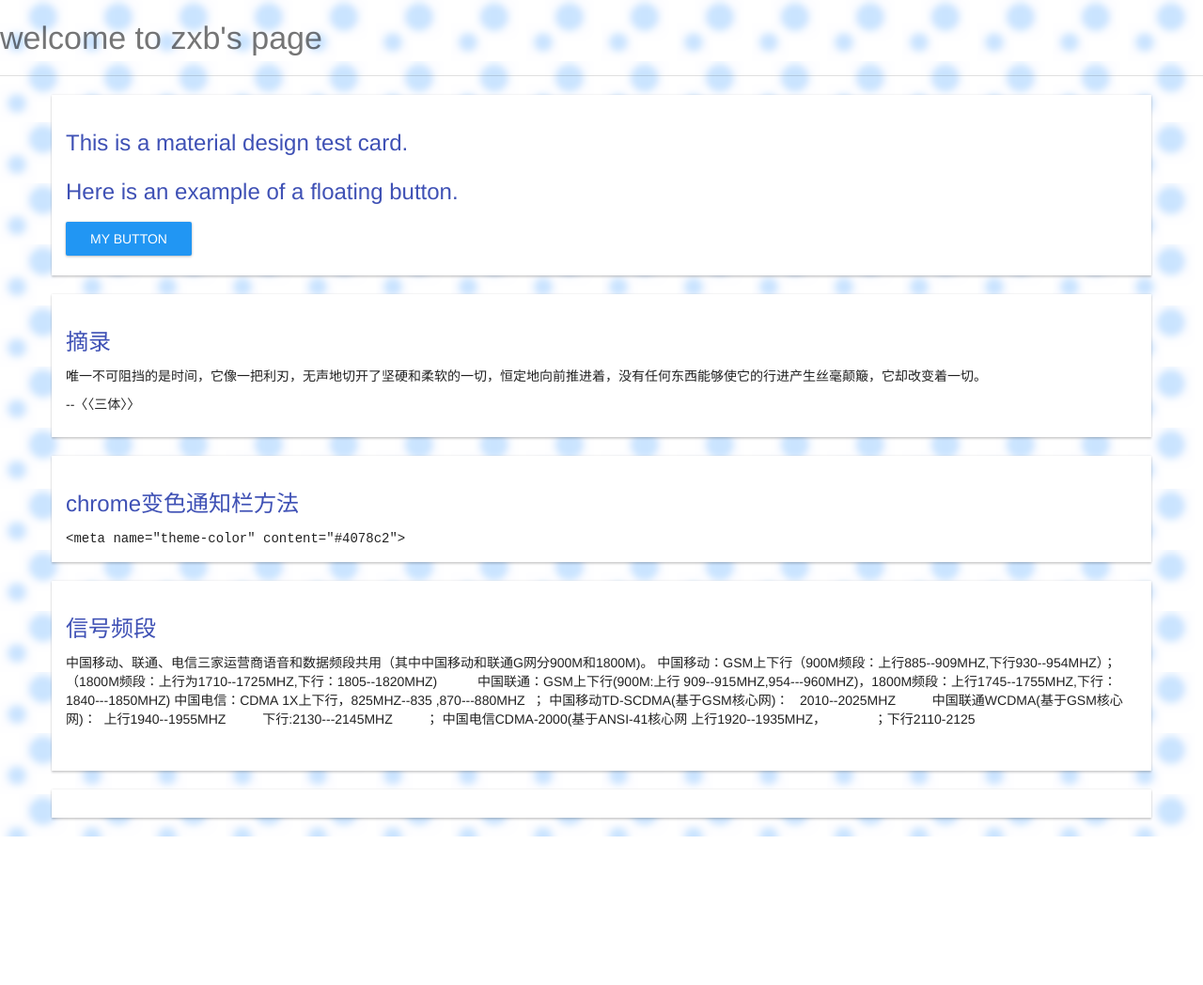
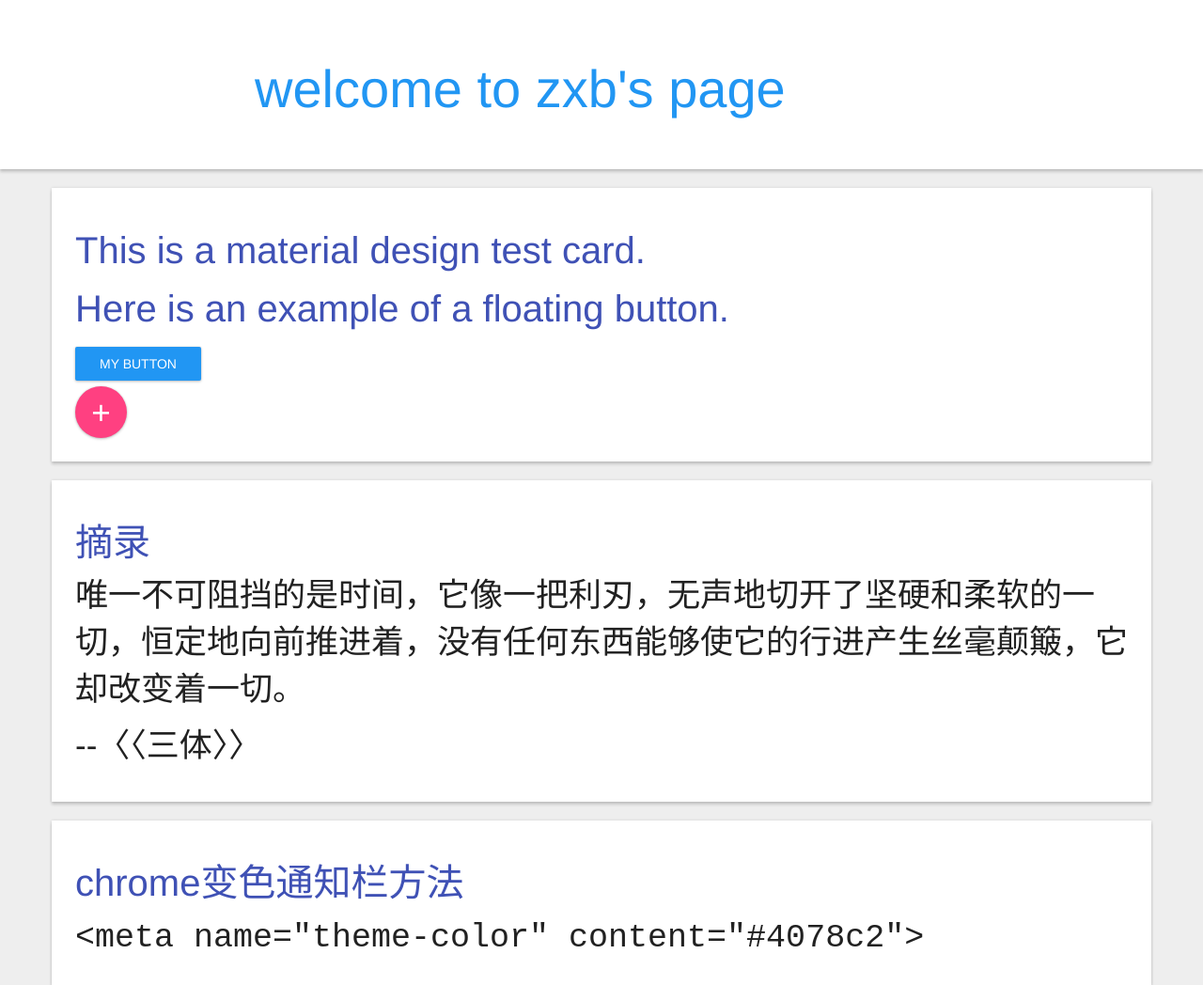
Before and after one commit to Usb233/zxb, a plain HTML site: page index.html in a window 1280 px wide. Shown: the top 1048 px of the page at 94% size. Before the commit the page ends 890 px from the top, so only its background shows below. Drawn offline with Linux system fonts and the light colour scheme.

Commit message:
update card

```diff
--- a/css/mui.css
+++ b/css/mui.css
@@ -26,7 +26,7 @@ html {
  */
 body {
   margin:auto;
-  background-image:url(/images/background3a.png);
+  background-imag:url(/images/background3a.gif);;
 }
 
 /* HTML5 display definitions
@@ -423,11 +423,11 @@ html {
 
 body {
   font-family: "Helvetica Neue", Helvetica, Arial, Verdana, "Trebuchet MS";
-  font-size: 14px;
+  font-size: 35px;
   font-weight: 400;
   line-height: 1.429;
   color: rgba(0, 0, 0, 0.87);
-  background-color: #FFF;
+  background-color: #EEEEEE;
 }
 
 input,
@@ -1464,9 +1464,12 @@ hr {
 
 .mui-text-display1, h1 {
   font-weight: 400;
-  font-size: 34px;
-  line-height: 40px;
-  color: rgba(0, 0, 0, 0.54);
+  font-size: 56px;
+  line-height: 100px;
+  color:#2196F3;
+  margin-left:auto;
+  margin-right:auto;
+  width:60%;
 }
 
 .mui-text-display1.mui-text-black, h1.mui-text-black {
@@ -1483,8 +1486,8 @@ hr {
 
 .mui-text-headline, h2 {
   font-weight: 400;
-  font-size: 24px;
-  line-height: 32px;
+  font-size: 40px;
+  line-height: 42px;
   color:#3F51B5;
 }
 
@@ -1502,9 +1505,9 @@ hr {
 
 .mui-text-title, h3 {
   font-weight: 400;
-  font-size: 20px;
+  font-size: 30px;
   line-height: 28px;
-  color: rgba(0, 0, 0, 0.87);
+  color: #5C6BC0;
 }
 
 .mui-text-title.mui-text-black, h3.mui-text-black {
@@ -1638,11 +1641,11 @@ hr {
  * MUI Panel module
  */
 .mui-panel {
-  padding: 15px;
+  padding: 25px;
   margin-bottom: 20px;
   border-radius: 0;
   background-color: #FFF;
-  box-shadow: 0 2px 2px 0 rgba(0, 0, 0, 0.16), 0 0px 2px 0 rgba(0, 0, 0, 0.12);
+  box-shadow: 0 3px 3px 0 rgba(0, 0, 0, 0.16), 0 0px 3px 0 rgba(0, 0, 0, 0.12);
 }
 
 .mui-panel:before,
@@ -1967,6 +1970,7 @@ fieldset[disabled] .mui-btn-accent.mui-btn-flat:active {
   border-radius: 50%;
   color: #FFF;
   background-color: #FF4081;
+  text-align:center
 }
 
 .mui-btn-floating:hover,
@@ -2814,6 +2818,7 @@ th {
 
 .mui-text-center {
   text-align: center !important;
+  size:
 }
 
 .mui-text-justify {
--- a/index.html
+++ b/index.html
@@ -8,12 +8,13 @@
   </head>
 
   <body>
-    <h1>welcome to zxb's page</h1>
-  <hr/>
+    <div class="mui-panel"><h1>welcome to zxb's page</h1></div>
+
 	  <div class="mui-container mui-panel">
 		<h2>This is a material design test card.</h2>
 	    <h2>Here is an example of a floating button.</h2>
 		<button class="mui-btn mui-btn-primary mui-btn-raised">My Button</button>
+		<div class="mui-btn-floating">+</div>
 	  </div>
 
 	  <div class="mui-container mui-panel">
@@ -21,29 +22,33 @@
 	      <p id="main">唯一不可阻挡的是时间，它像一把利刃，无声地切开了坚硬和柔软的一切，恒定地向前推进着，没有任何东西能够使它的行进产生丝毫颠簸，它却改变着一切。</p>
           <p id="foot">--〈〈三体〉〉</p>
 	  </div>
+
 	  <div class="mui-container mui-panel">
 	    <h2 id="head">chrome变色通知栏方法</h2>
 		  <code id="code">&lt;meta name="theme-color" content="#4078c2"&gt;</code>
 	  </div>
+
 	  <div class="mui-container mui-panel">
-		<h2 id="head">信号频段</h2>
-		<p id="main">中国移动、联通、电信三家运营商语音和数据频段共用（其中中国移动和联通G网分900M和1800M)。
+		<h2>信号频段</h2>
+		  <p>中国移动、联通、电信三家运营商语音和数据频段共用（其中中国移动和联通G网分900M和1800M)。
 
-		中国移动：GSM上下行（900M频段：上行885--909MHZ,下行930--954MHZ）；（1800M频段：上行为1710--1725MHZ,下行：1805--1820MHZ)
+	      <p>中国移动：GSM上下行（900M频段：上行885--909MHZ,下行930--954MHZ）；（1800M频段：上行为1710--1725MHZ,下行：1805--1820MHZ)</p>
 
-		中国联通：GSM上下行(900M:上行 909--915MHZ,954---960MHZ)，1800M频段：上行1745--1755MHZ,下行：1840---1850MHZ)
+		  <p>中国联通：GSM上下行(900M:上行 909--915MHZ,954---960MHZ)，1800M频段：上行1745--1755MHZ,下行：1840---1850MHZ)</p>
 
-		中国电信：CDMA 1X上下行，825MHZ--835 ,870---880MHZ  ；
+		  <p>中国电信：CDMA 1X上下行，825MHZ--835 ,870---880MHZ  ；</p>
 
-		中国移动TD-SCDMA(基于GSM核心网)：
-		  2010--2025MHZ
+		  <p>中国移动TD-SCDMA(基于GSM核心网)：
+		    2010--2025MHZ       </p>
 
-		中国联通WCDMA(基于GSM核心网)：
-		 上行1940--1955MHZ          下行:2130---2145MHZ         ；
+		  <p>中国联通WCDMA(基于GSM核心网)：
+			 上行1940--1955MHZ          下行:2130---2145MHZ         ；</p>
 
-		中国电信CDMA-2000(基于ANSI-41核心网
+		  <p>中国电信CDMA-2000(基于ANSI-41核心网
 		  上行1920--1935MHZ，             ；下行2110-2125</p>
       </div>
-	  <div class="mui-container mui-panel"> </div>
+
+	<div class="mui-container mui-panel">_(:з」∠)_你是儿子</div>
+
   </body>
 </html>
```
Also changed, not shown: images/background3a.gif (renamed from images/background3a.png).
